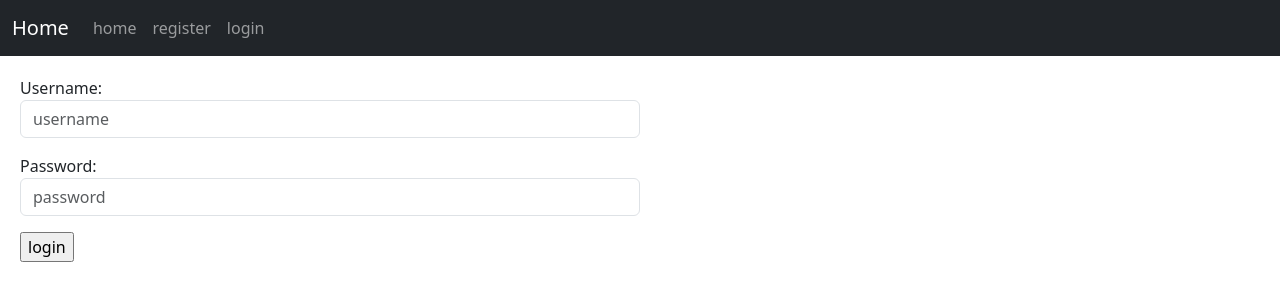
After one commit to bahmanpnn/simple_social_media, a Django app: page /accounts/login in a window 1280 px wide. The commit adds this page. Shown: the top 301 px of the page. Run offline with Django 5.2, Linux system fonts and the light colour scheme.

Commit message:
11-added login and logout views

```diff
--- a/accounts/forms.py
+++ b/accounts/forms.py
@@ -54,3 +54,16 @@ class RegisterForm(forms.Form):
 
         if password and confirm_password and password !=confirm_password:
             raise ValidationError('password with confirm password does not match!! check again please')
+
+
+class LoginForm(forms.Form):
+
+    username=forms.CharField(widget=forms.TextInput(attrs={
+        'class':'form-control col-md-3',
+        'placeholder':'username'
+    }))
+
+    password=forms.CharField(widget=forms.PasswordInput(attrs={
+        'class':'form-control col-md-3',
+        'placeholder':'password'
+    }))
--- /dev/null
+++ b/accounts/templates/accounts/login.html
@@ -0,0 +1,11 @@
+{% extends "base.html" %}
+
+{% block title %}login page{% endblock title %}
+
+{% block content %}
+    <form method='post' action="" novalidate class='col-sm-6'>
+        {% csrf_token %}
+        {{form.as_p}}
+        <input value='login' type='submit'>
+    </form>
+{% endblock content %}
--- a/accounts/urls.py
+++ b/accounts/urls.py
@@ -4,5 +4,7 @@ from . import views
 app_name='accounts'
 urlpatterns = [
     path('register',views.RegisterView.as_view(),name='register-page'),
+    path('login',views.LoginView.as_view(),name='login-page'),
+    path('logout',views.LogoutView.as_view(),name='logout-page'),
 
 ]
--- a/accounts/views.py
+++ b/accounts/views.py
@@ -1,18 +1,19 @@
 from django.shortcuts import render,redirect
 from django.urls import reverse
 from django.views import View
-from .forms import RegisterForm
+from .forms import RegisterForm,LoginForm
 from django.contrib.auth.models import User
 from django.contrib import messages
+from django.contrib.auth import authenticate,login,logout
 
 
 class RegisterView(View):
 
     form_class=RegisterForm
-
+    template_name='accounts/register.html'
     def get(self,request):
         form=self.form_class()
-        return render(request,'accounts/register.html',{'form':form})
+        return render(request,self.template_name,{'form':form})
 
     def post(self,request):
         form=self.form_class(request.POST)
@@ -32,4 +33,40 @@ class RegisterView(View):
 
 
         else:
-            return render(request,'accounts/register.html',{'form':form})
+            return render(request,self.template_name,{'form':form})
+
+
+class LoginView(View):
+
+    template_name='accounts/login.html'
+    form_class=LoginForm
+
+    def get(self,request):
+        form=self.form_class()
+        return render(request,self.template_name,{'form':form})
+
+    def post(self,request):
+        form=self.form_class(request.POST)
+
+        if form.is_valid():
+            cd=form.cleaned_data
+            check_user=authenticate(request,username=cd['username'],password=cd['password'])
+            if check_user is not None:
+                login(request,check_user)
+                messages.success(request,'you logged in successfully :)))',extra_tags='success')
+                return redirect(reverse('home:home-page'))
+            # else:
+            #     messages.error(request,'your username does not exists!! try again please',extra_tags='danger')
+            #     return redirect(reverse('accounts:login-page'))
+            messages.error(request,'your username does not exists!! try again please',extra_tags='danger')
+
+
+        return render(request,self.template_name,{'form':form})
+
+
+class LogoutView(View):
+
+    def get(self,request):
+        logout(request)
+        messages.success(request,'you logged out succussfully')
+        return redirect(reverse('home:home-page'))
--- a/templates/header.html
+++ b/templates/header.html
@@ -9,24 +9,23 @@
           <li class="nav-item">
             <a class="nav-link " aria-current="page" href="{% url "home:home-page" %}">home</a>
           </li>
+          {% if request.user.is_authenticated %}
+          <li class="nav-item">
+            <a class="nav-link " aria-current="page" href="{% url "accounts:logout-page" %}">logout</a>
+          </li>
+          {% else %}
           <li class="nav-item">
             <a class="nav-link " aria-current="page" href="{% url "accounts:register-page" %}">register</a>
           </li>
           <li class="nav-item">
+            <a class="nav-link " aria-current="page" href="{% url "accounts:login-page" %}">login</a>
+          </li>
+          {% endif %}
+          {% if request.user.is_superuser %}
+          <li class="nav-item">
             <a class="nav-link " aria-current="page" href="/admin">admin panel</a>
           </li>
-          {% comment %} {% if request.user.is_authenticated %}
-          <li class="nav-item">
-            <a class="nav-link" aria-current="page" href="{% url "" %}">logout</a>
-          </li>
-            {% else %}
-            <li class="nav-item">
-              <a class="nav-link" aria-current="page" href="{% url "" %}">register</a>
-            </li>
-            <li class="nav-item">
-              <a class="nav-link" aria-current="page" href="{% url "" %}">login</a>
-            </li>
-          {% endif %} {% endcomment %}
+          {% endif %}
 
         </ul>
       </div>
```
